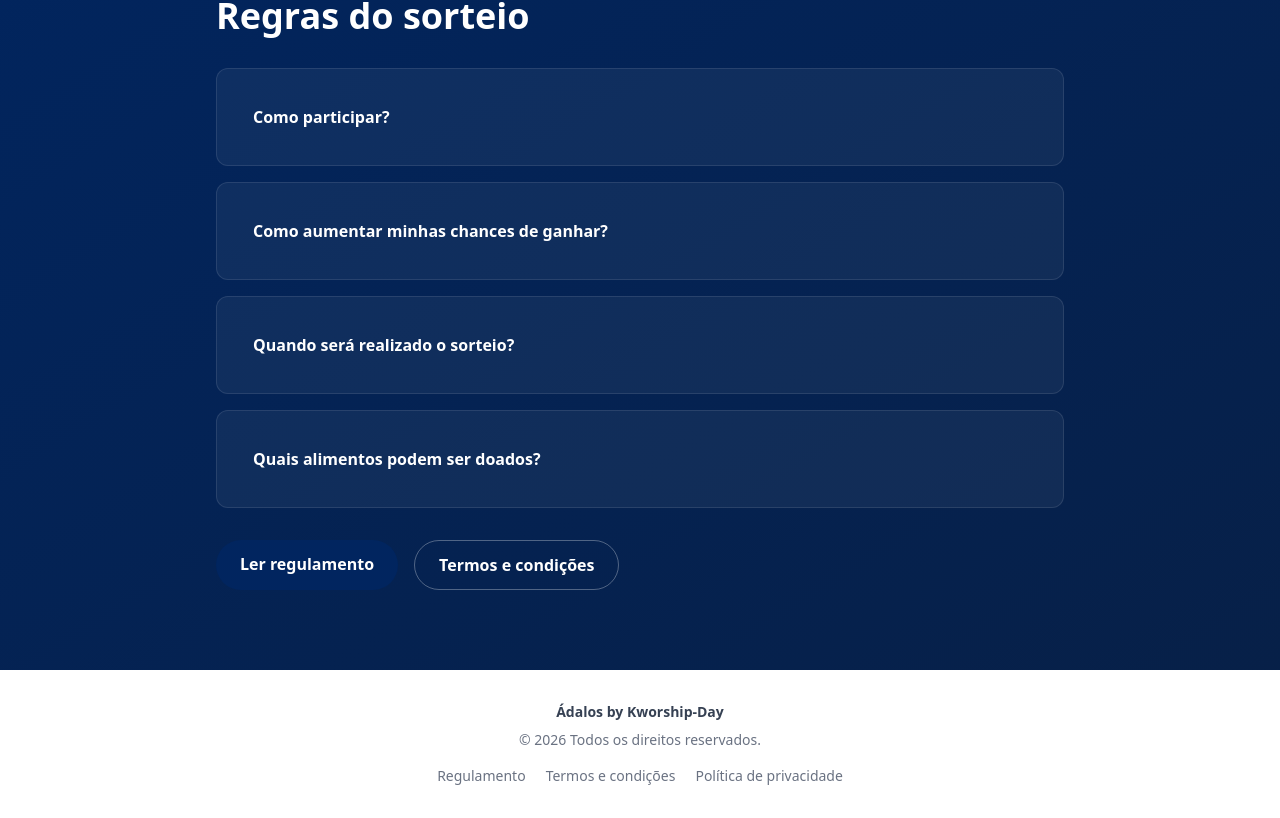
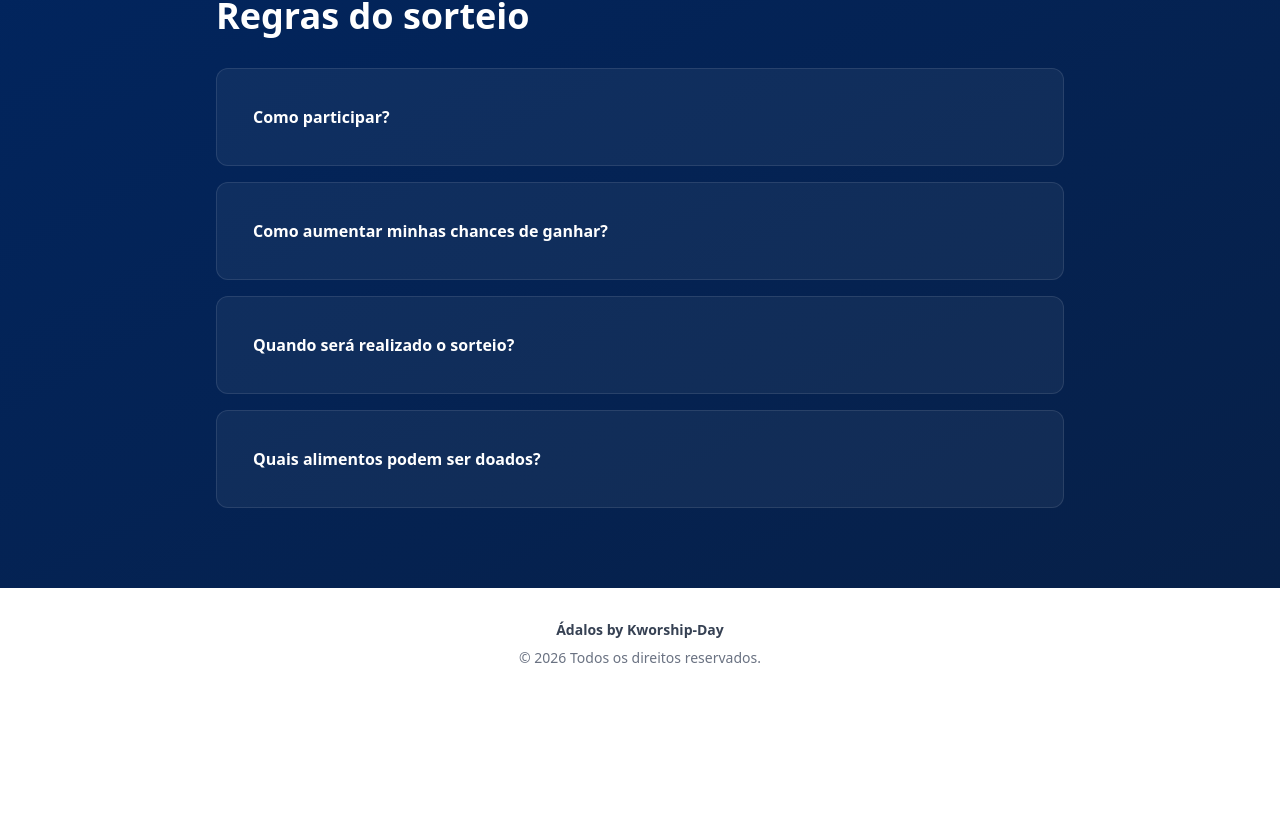
Before and after one commit to sarah-lima/landpage-kworship, a Next.js app in the folder kworship-page/: page / in a window 1280 px wide. Shown: the part 2697-3515 px from the top of the page. After the commit the page ends 3397 px from the top, so only its background shows below. Built offline with nearby package versions, Linux system fonts and the light colour scheme.

Commit message:
feat: ajuste front

```diff
--- a/kworship-page/app/page.tsx
+++ b/kworship-page/app/page.tsx
@@ -210,20 +210,6 @@ export default function Home() {
             </Rule>
           </div>
 
-          <div className="mt-8 flex flex-wrap gap-4">
-            <a
-              href="[LINK_REGULAMENTO]"
-              className="rounded-full bg-[#01255f] px-6 py-3 font-bold text-white transition hover:bg-[#072048]"
-            >
-              Ler regulamento
-            </a>
-            <a
-              href="[LINK_TERMOS]"
-              className="rounded-full border border-white/30 px-6 py-3 font-semibold transition hover:bg-white/10"
-            >
-              Termos e condições
-            </a>
-          </div>
         </div>
       </section>
 
@@ -235,17 +221,6 @@ export default function Home() {
         <p className="mt-2">
           © 2026 Todos os direitos reservados.
         </p>
-        <div className="mt-4 flex flex-wrap justify-center gap-5">
-          <a href="[LINK_REGULAMENTO]" className="hover:text-orange-600">
-            Regulamento
-          </a>
-          <a href="[LINK_TERMOS]" className="hover:text-orange-600">
-            Termos e condições
-          </a>
-          <a href="[LINK_PRIVACIDADE]" className="hover:text-orange-600">
-            Política de privacidade
-          </a>
-        </div>
       </footer>
     </main>
   );
```
